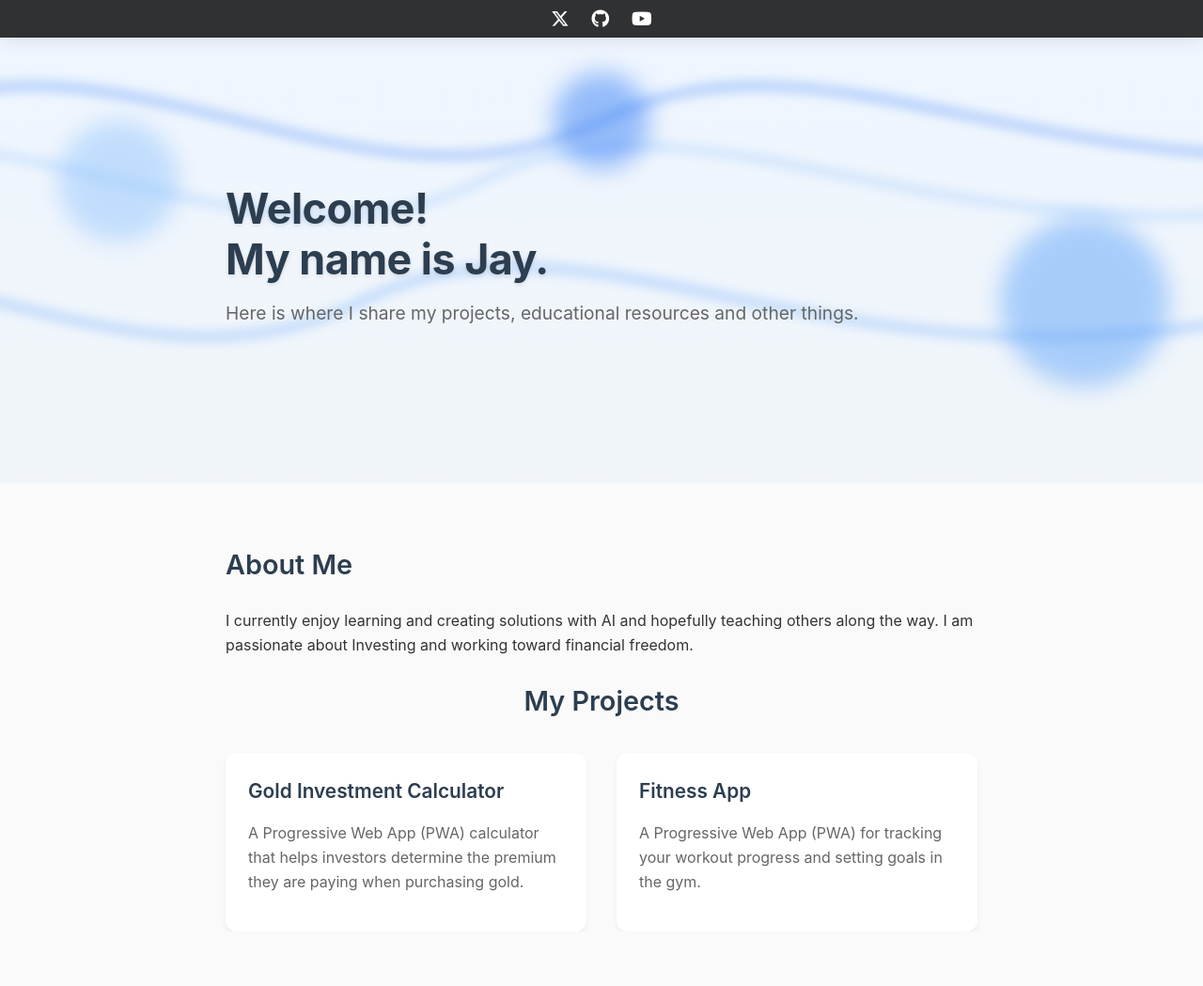
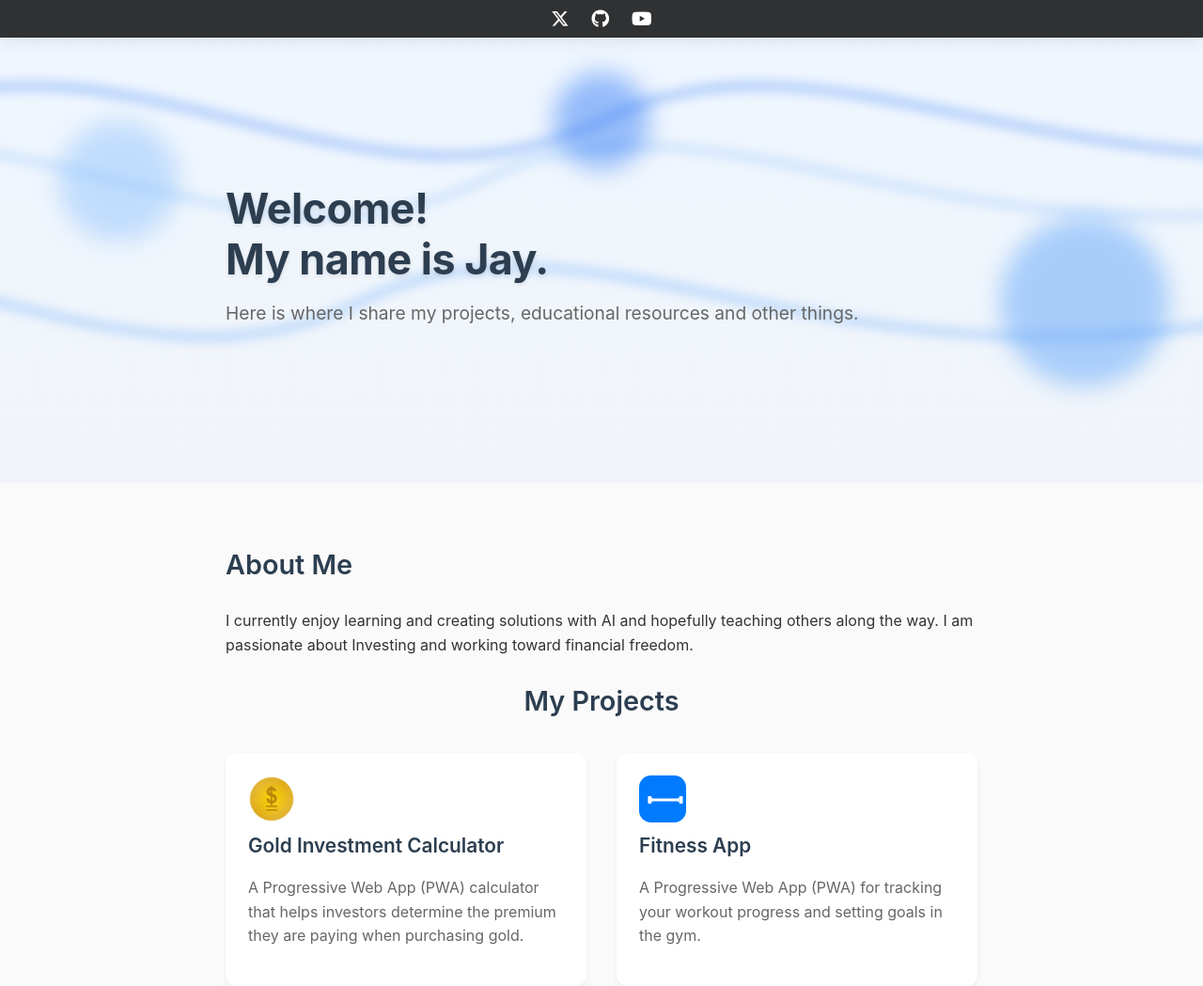
Before and after one commit to jpea2/jpea2.github.io, a plain HTML site: page index.html in a window 1280 px wide. Shown: the whole page at 94% size. Before the commit the page ends 991 px from the top, so only its background shows below. Drawn offline with Linux system fonts and the light colour scheme.

Commit message:
added images for projects and link for github profile added background light blue svg

```diff
--- a/index.html
+++ b/index.html
@@ -12,7 +12,7 @@
         <div class="nav-links">
             <div class="social-links">
                 <a href="#" title="Twitter/X"><i class="fab fa-x-twitter"></i></a>
-                <a href="#" title="GitHub"><i class="fab fa-github"></i></a>
+                <a target="_blank" href="https://github.com/jpea2" title="GitHub"><i class="fab fa-github"></i></a>
                 <a href="#" title="YouTube"><i class="fab fa-youtube"></i></a>
             </div>
         </div>
@@ -41,12 +41,14 @@
         <div class="projects">
             <a href="https://jpea2.github.io/GoldInvestingCalculator/">
                 <div class="project-card">
+                    <img src="images/gold-calculator-logo.png" alt="">
                     <h3>Gold Investment Calculator</h3>
                     <p>A Progressive Web App (PWA) calculator that helps investors determine the premium they are paying when purchasing gold.</p>
                 </div>
             </a>
             <a href="https://jpea2.github.io/fitness-app/">
                 <div class="project-card">
+                    <img src="images/base-icon.svg" alt="">
                     <h3>Fitness App</h3>
                     <p>A Progressive Web App (PWA) for tracking your workout progress and setting goals in the gym.</p>
                 </div>
--- a/styles.css
+++ b/styles.css
@@ -74,6 +74,11 @@ h1 {
     line-height: 1.5;
 }
 
+.project-card img {
+    width: 50px;
+    height: auto;
+}
+
 #projects {
     text-align: center;
 }
```
Also changed, not shown: images/base-icon.svg (added), images/gold-calculator-logo.png (added).
